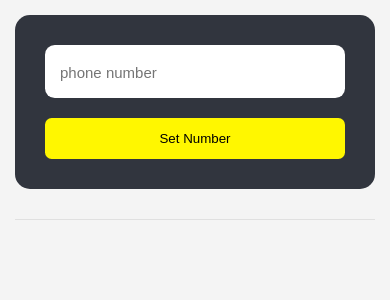
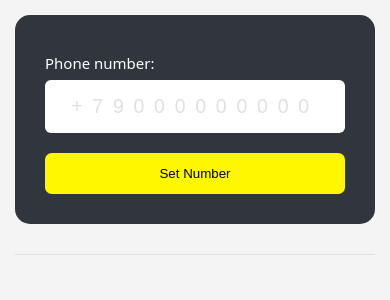
Before and after one commit to Parczynski/fake_sms_gate, a React (Vite) app: page / in a window 390 px wide. Shown: the top 300 px of the page. Built offline with nearby package versions, Linux system fonts and the light colour scheme.

Commit message:
feat: add phone label

```diff
--- a/src/components/registration.module.scss
+++ b/src/components/registration.module.scss
@@ -4,22 +4,25 @@
 	border-radius:1em;
 
 
+	label {
+		color:#fff;
+		margin:.5em 0;
+		display:inline-block;
+	}
 	input[type="tel"] {
 		box-sizing: border-box;
 		padding:1rem;
 		width:100%;
 		border:none;
 		outline: none;
-		border-radius: .5em;
+		border-radius: .3em;
 		margin-bottom:1em;
 		font-size:min(5vw,3em);
 		text-align: center;
 		letter-spacing: .5em;
 
 		&::placeholder {
-			letter-spacing: 0;
-			font-size:1rem;
-			text-align: left;
+			color:#e0e0e0;
 		}
 	}
 	button {
--- a/src/components/registration.tsx
+++ b/src/components/registration.tsx
@@ -14,7 +14,8 @@ export const Registration: FC = () => {
 	return (
 		<>
 			<form id={styles.registration} onSubmit={submit}>
-				<input type="tel" name="phone" value={phone} onChange={(e) => setPhone(e.currentTarget.value)} maxLength={12} placeholder='phone number' />
+				<label htmlFor="phone">Phone number:</label>
+				<input type="tel" name="phone" id="phone" value={phone} onChange={(e) => setPhone(e.currentTarget.value)} maxLength={12} placeholder='+79000000000' />
 				<button>Set Number</button>
 			</form>
 		</>
```
